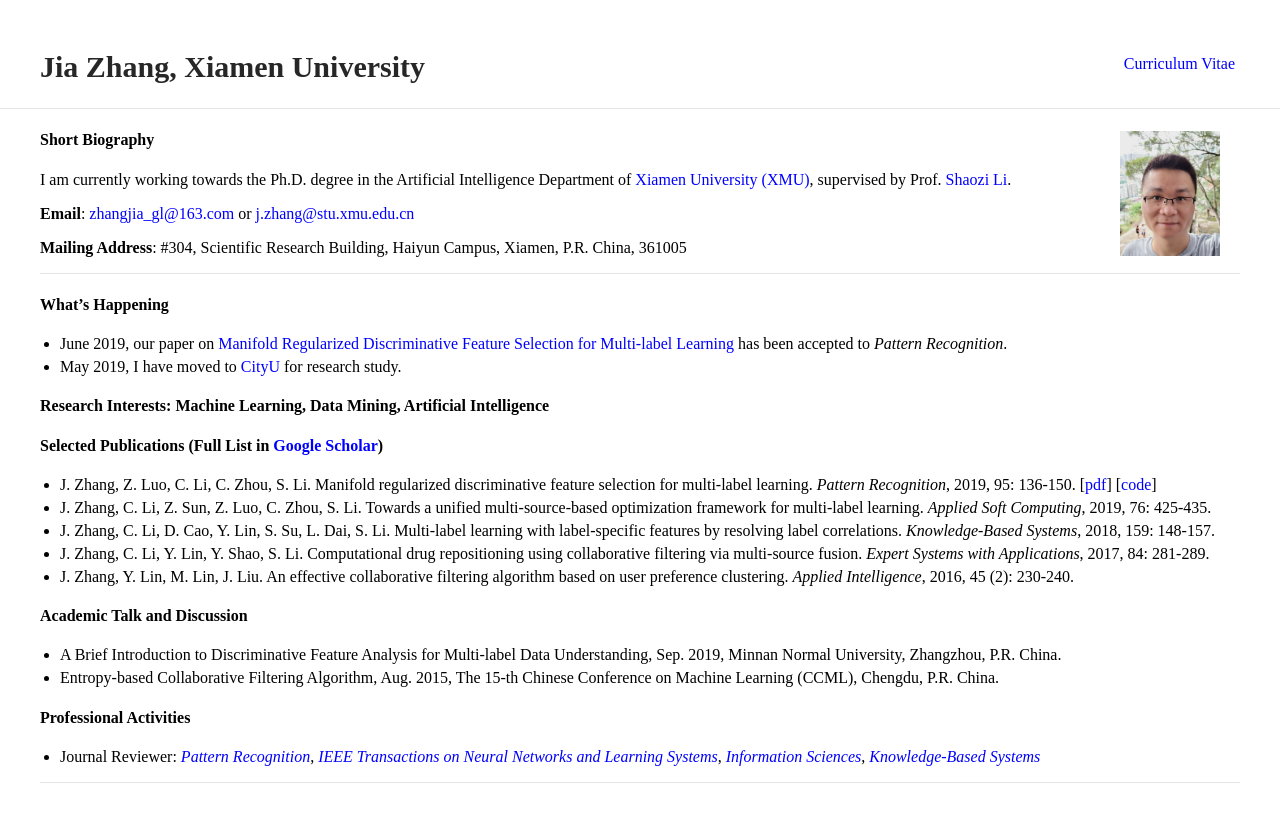
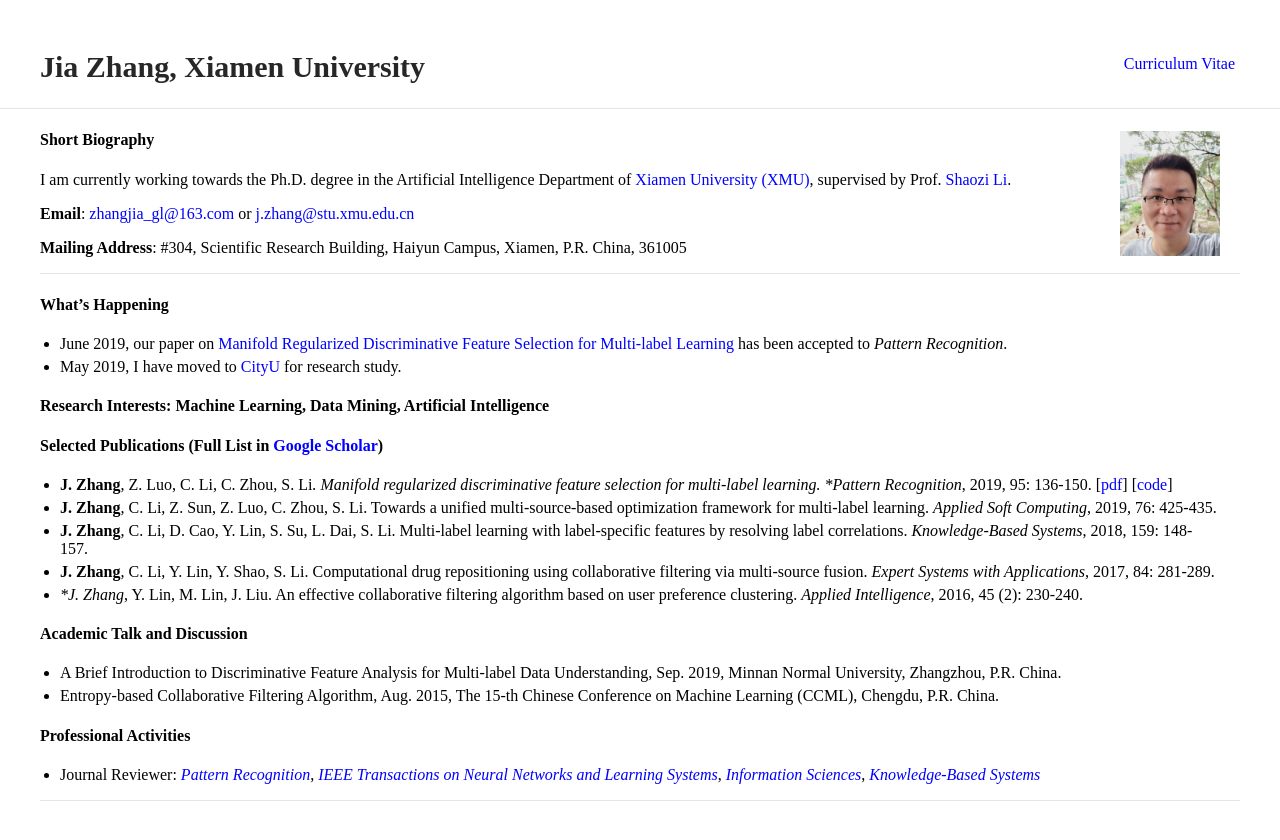
Before and after one commit to jiazhang-ml/jiazhang-ml.github.io, a Jekyll site: the page built from index.md, in a window 1280 px wide, cut to the strip 0-876 px from the top of the page. Shown: the top 840 px of the strip. Built offline with Jekyll 4.4.1, drawn with Linux system fonts in a browser that asks for light colours.

```diff
--- a/index.md
+++ b/index.md
@@ -23,11 +23,11 @@ I am currently working towards the Ph.D. degree in the Artificial Intelligence D
 
 #### Selected Publications (Full List in [Google Scholar](https://scholar.google.com.hk/citations?user=yBaTk-gAAAAJ&hl=en))
 
-* J. Zhang, Z. Luo, C. Li, C. Zhou, S. Li. Manifold regularized discriminative feature selection for multi-label learning. *Pattern Recognition*, 2019, 95: 136-150. [[pdf](1-s2.0-S0031320319302341-main.pdf)] [[code](MDFS-master.zip)]
-* J. Zhang, C. Li, Z. Sun, Z. Luo, C. Zhou, S. Li. Towards a unified multi-source-based optimization framework for multi-label learning. *Applied Soft Computing*, 2019, 76: 425-435.
-* J. Zhang, C. Li, D. Cao, Y. Lin, S. Su, L. Dai, S. Li. Multi-label learning with label-specific features by resolving label correlations. *Knowledge-Based Systems*, 2018, 159: 148-157.
-* J. Zhang, C. Li, Y. Lin, Y. Shao, S. Li. Computational drug repositioning using collaborative filtering via multi-source fusion. *Expert Systems with Applications*, 2017, 84: 281-289.
-* J. Zhang, Y. Lin, M. Lin, J. Liu. An effective collaborative filtering algorithm based on user preference clustering. *Applied Intelligence*, 2016, 45 (2): 230-240.
+* **J. Zhang**, Z. Luo, C. Li, C. Zhou, S. Li*. Manifold regularized discriminative feature selection for multi-label learning. *Pattern Recognition*, 2019, 95: 136-150. [[pdf](1-s2.0-S0031320319302341-main.pdf)] [[code](MDFS-master.zip)]
+* **J. Zhang**, C. Li, Z. Sun, Z. Luo, C. Zhou, S. Li. Towards a unified multi-source-based optimization framework for multi-label learning. *Applied Soft Computing*, 2019, 76: 425-435.
+* **J. Zhang**, C. Li, D. Cao, Y. Lin, S. Su, L. Dai, S. Li. Multi-label learning with label-specific features by resolving label correlations. *Knowledge-Based Systems*, 2018, 159: 148-157.
+* **J. Zhang**, C. Li, Y. Lin, Y. Shao, S. Li. Computational drug repositioning using collaborative filtering via multi-source fusion. *Expert Systems with Applications*, 2017, 84: 281-289.
+* **J. Zhang*, Y. Lin, M. Lin, J. Liu. An effective collaborative filtering algorithm based on user preference clustering. *Applied Intelligence*, 2016, 45 (2): 230-240.
 
 #### Academic Talk and Discussion
 
```
